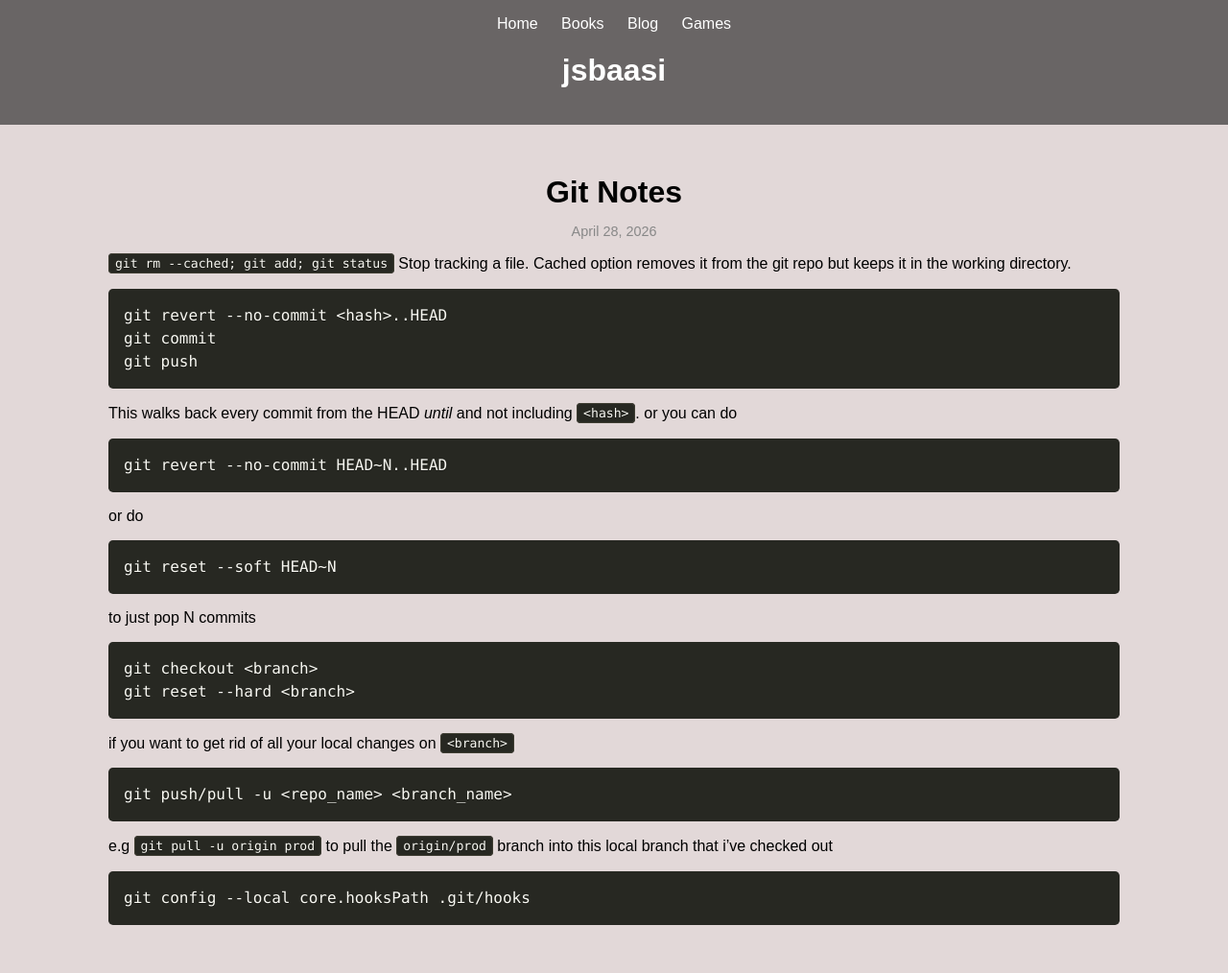
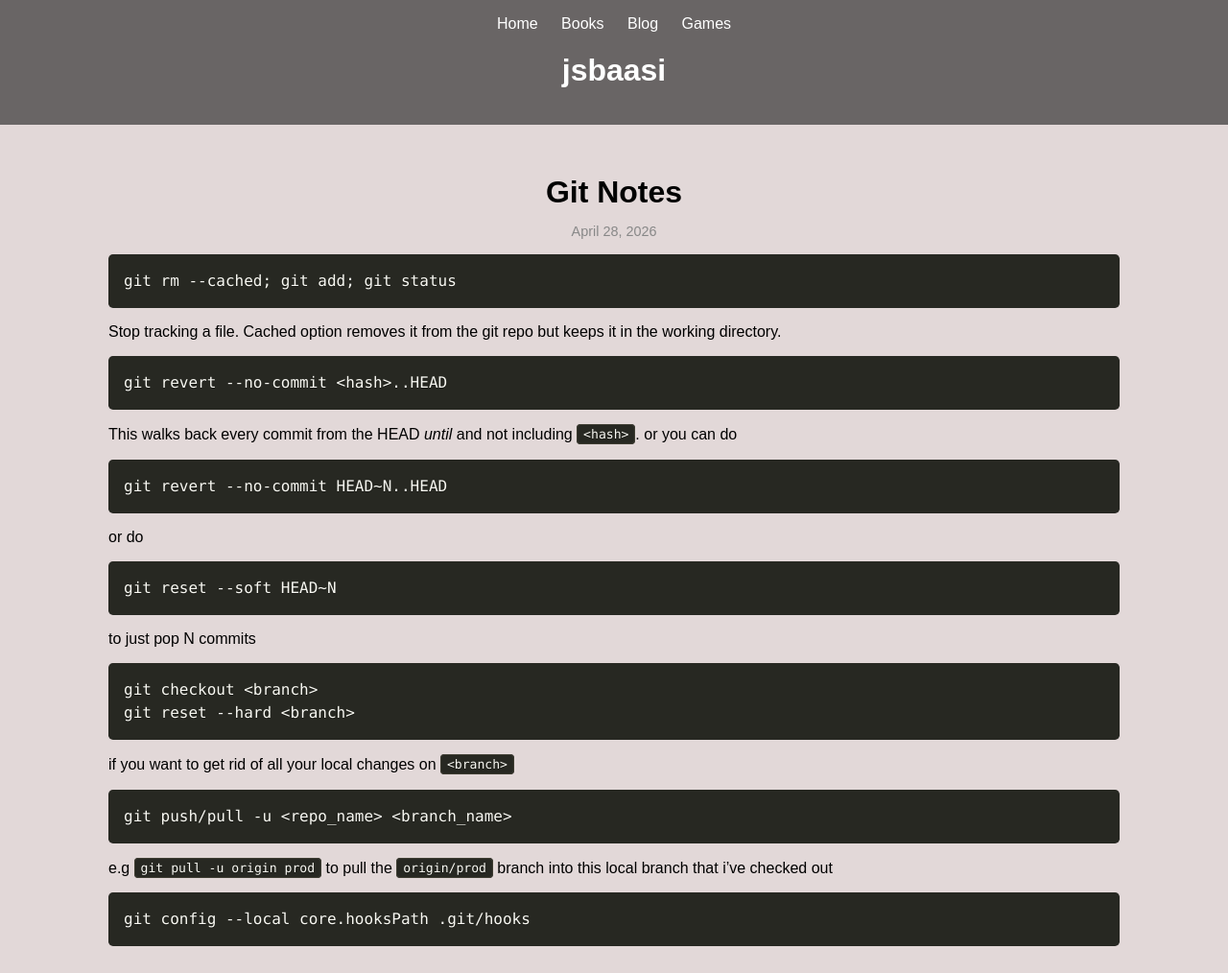
Before and after one commit to jsbaasi/jsbaasi.github.io, a Jekyll site: the page built from _posts/2026-04-28-git-notes.md, in a window 1280 px wide. Shown: the whole page at 96% size. Built offline with Jekyll 4.4.1, drawn with Linux system fonts in a browser that asks for light colours; before the commit the page ends 992 px from its top, so only the background shows below that.

Commit message:
vault backup: 2026-07-09 14:12:01

````diff
--- a/_posts/2026-04-28-git-notes.md
+++ b/_posts/2026-04-28-git-notes.md
@@ -5,12 +5,12 @@ date: 2026-04-28 15:57:20 +0000
 categories: development
 permalink: /git-notes/
 ---
-`git rm --cached; git add; git status` Stop tracking a file. Cached option removes it from the git repo but keeps it in the working directory.
-
+```
+git rm --cached; git add; git status
+```
+Stop tracking a file. Cached option removes it from the git repo but keeps it in the working directory.
 ```
 git revert --no-commit <hash>..HEAD
-git commit
-git push
 ```
 This walks back every commit from the HEAD _until_ and not including `<hash>`. or you can do
 ```
````
